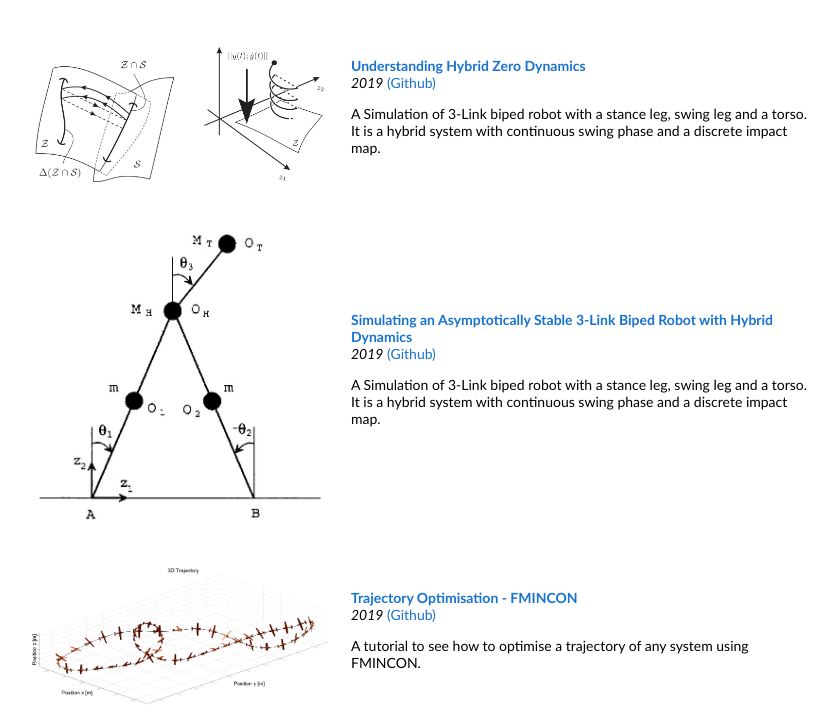
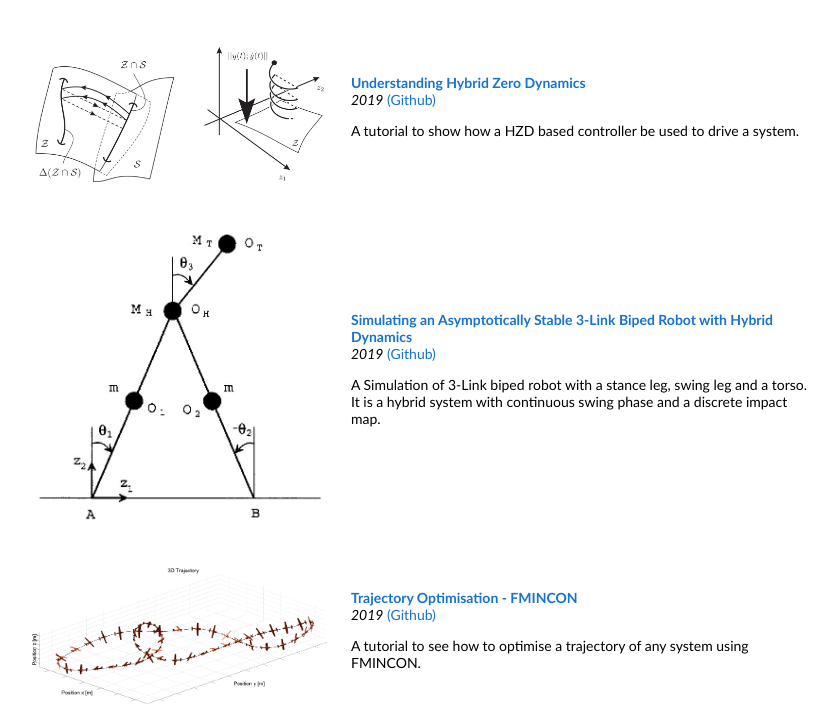
Before and after one commit to dhruvthanki/dhruvthanki.github.io, a plain HTML site: page index.html in a window 1280 px wide. Shown: the part 924-1649 px from the top of the page, without its empty margins (230-1068 px from the left). Drawn offline with Linux system fonts and the light colour scheme.

Commit message:
changed a tutorial cover

```diff
--- a/index.html
+++ b/index.html
@@ -107,7 +107,7 @@
           <br/>
               <em>2019</em>
               <a href="https://github.com/dhruvthanki/3Link_2D">(Github)</a>
-              <p>A Simulation of 3-Link biped robot with a stance leg, swing leg and a torso. It is a hybrid system with continuous swing phase and a discrete impact map.</p>
+              <p>A tutorial to show how a HZD based controller be used to drive a system.</p>
             </td>
         </tr>
 	</tbody></table>
```
Also changed, not shown: images/5LinkCover.png.
